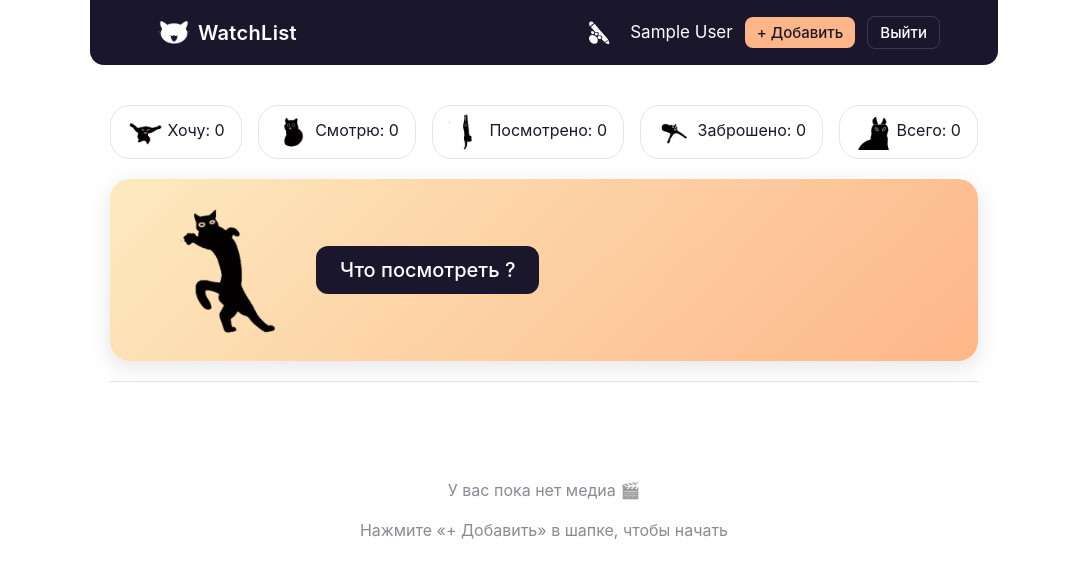
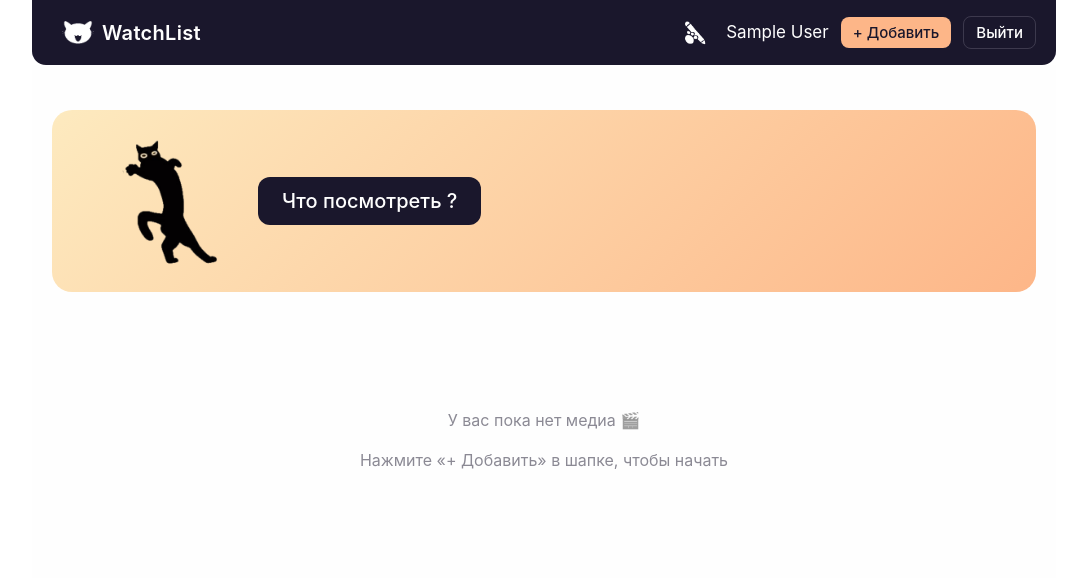
Before and after one commit to katapon-0/educational, a Vue app: page / in a window 1280 px wide. Shown: the top 578 px of the page, without its empty margins (96-1183 px from the left). Built offline with nearby package versions, Linux system fonts and the light colour scheme; sample sign-in values are in the browser's storage.

Commit message:
Кнопки и функционал затронуты

```diff
--- a/src/components/layout/MenuTop.vue
+++ b/src/components/layout/MenuTop.vue
@@ -59,7 +59,7 @@ function closeEditModal() {
 
       <div class="right">
         <div v-if="!isAuth" class="auth">
-          <button @click="goLogin" class="btn">Войти</button>
+          <button @click="goLogin" class="btn">Авторизация</button>
         </div>
         <div v-else class="user">
           <button class="icon-btn" @click="openEditModal" title="Профиль">
@@ -89,7 +89,7 @@ function closeEditModal() {
 }
 
 .topbar-inner {
-  width: 65vw;
+  width: 80vw;
   margin: 0 auto;
   display: flex;
   justify-content: space-between;
--- a/src/components/media/MediaList.vue
+++ b/src/components/media/MediaList.vue
@@ -39,6 +39,13 @@ function selectSort(value) {
   showSortDropdown.value = false;
 }
 
+// сброс всех фильтров и сортировки к значениям по умолчанию
+function resetFilters() {
+  typeFilter.value = "all";
+  statusFilter.value = "all";
+  sortType.value = "date-asc";
+}
+
 const filteredMedia = computed(() => {
   let list = props.items;
   list = filterByType(list, typeFilter.value);
@@ -64,26 +71,57 @@ const filteredMedia = computed(() => {
 <template>
   <div class="list">
     <div class="filters">
-      <button @click="typeFilter = 'all'" :class="['type-btn', { active: typeFilter === 'all' }]">Все</button>
-      <button @click="typeFilter = 'series'" :class="['type-btn', { active: typeFilter === 'series' }]">Сериалы</button>
-      <button @click="typeFilter = 'film'" :class="['type-btn', { active: typeFilter === 'film' }]">Фильмы</button>
+      <button
+        @click="typeFilter = 'all'"
+        :class="['type-btn', { active: typeFilter === 'all' }]"
+      >
+        Все
+      </button>
+      <button
+        @click="typeFilter = 'series'"
+        :class="['type-btn', { active: typeFilter === 'series' }]"
+      >
+        Сериалы
+      </button>
+      <button
+        @click="typeFilter = 'film'"
+        :class="['type-btn', { active: typeFilter === 'film' }]"
+      >
+        Фильмы
+      </button>
 
       <span class="separator"></span>
 
-      <button @click="statusFilter = 'all'" :class="{ active: statusFilter === 'all' }">
-        Все статусы
+      <button
+        @click="statusFilter = 'all'"
+        :class="{ active: statusFilter === 'all' }"
+      >
+        Все
       </button>
-      <button v-for="st in statuses" :key="st" @click="statusFilter = st" :class="{ active: statusFilter === st }">
+      <button
+        v-for="st in statuses"
+        :key="st"
+        @click="statusFilter = st"
+        :class="{ active: statusFilter === st }"
+      >
         {{ statusLabels[st] }}
       </button>
 
       <span class="separator"></span>
 
       <!-- кастомный селект сортировки -->
-      <div class="custom-select" @click="toggleSortDropdown" ref="sortSelectRef">
+      <div
+        class="custom-select"
+        @click="toggleSortDropdown"
+        ref="sortSelectRef"
+      >
         <div class="custom-select__trigger">
           <span>
-            <img :src="sortType === 'overdue' ? iconWarning : iconCalendar" class="sort-icon" alt="sort" />
+            <img
+              :src="sortType === 'overdue' ? iconWarning : iconCalendar"
+              class="sort-icon"
+              alt="sort"
+            />
             {{
               sortType === "date-asc"
                 ? "Ближайшие"
@@ -96,20 +134,34 @@ const filteredMedia = computed(() => {
         </div>
         <div v-if="showSortDropdown" class="custom-select__options">
           <div class="custom-select__option" @click="selectSort('date-asc')">
-            <img :src="iconCalendar" class="sort-icon" alt="calendar" /> Ближайшие
+            <img :src="iconCalendar" class="sort-icon" alt="calendar" />
+            Ближайшие
           </div>
           <div class="custom-select__option" @click="selectSort('date-desc')">
             <img :src="iconCalendar" class="sort-icon" alt="calendar" /> Поздние
           </div>
           <div class="custom-select__option" @click="selectSort('overdue')">
-            <img :src="iconWarning" class="sort-icon" alt="warning" /> Просроченные
+            <img :src="iconWarning" class="sort-icon" alt="warning" />
+            Просроченные
           </div>
         </div>
       </div>
+      <div class="bottom-actions">
+        <button class="reset-btn-bottom" @click="resetFilters">
+          Сбросить
+        </button>
+      </div>
     </div>
 
+    <slot name="stats" />
+
     <div class="grid">
-      <MediaCard v-for="item in filteredMedia" :key="item.id" :item="item" @delete="emit('delete', item.id)" />
+      <MediaCard
+        v-for="item in filteredMedia"
+        :key="item.id"
+        :item="item"
+        @delete="emit('delete', item.id)"
+      />
     </div>
   </div>
 </template>
@@ -130,7 +182,7 @@ const filteredMedia = computed(() => {
 
 .filters button {
   font-family: var(--font-text);
-  padding: 6px 14px;
+  padding: 10px 14px;
   border: 1px solid #e0e0e0;
   border-radius: 20px;
 
@@ -261,6 +313,20 @@ const filteredMedia = computed(() => {
   background: #fdeabf;
 }
 
+.reset-btn {
+  border: 1px solid #e0e0e0;
+  border-radius: 20px;
+  background: transparent;
+  color: #1a172c;
+  cursor: pointer;
+  transition: all 0.2s ease;
+  font-size: 14px;
+}
+.reset-btn:hover {
+  background: #fdeabf;
+  border-color: #fdb688;
+}
+
 @media (max-width: 768px) {
   .filters {
     flex-direction: column;
--- a/src/components/pages/HomePage.vue
+++ b/src/components/pages/HomePage.vue
@@ -33,16 +33,13 @@ function handleDelete(id) {
   <div class="home">
     <div v-if="!currentUser" class="guest">
       <div class="guest-card">
-
         <img src="../../assets/icons/name.png" class="guest-illustration" />
 
-        <h1 class="guest-title">
-          Ваш личный список просмотра
-        </h1>
+        <h1 class="guest-title">Ваш личный список просмотра</h1>
 
         <p class="guest-subtitle">
-          Сохраняйте фильмы и сериалы, отслеживайте прогресс и не забывайте,
-          что хотели посмотреть
+          Сохраняйте фильмы и сериалы, отслеживайте прогресс и не забывайте, что
+          хотели посмотреть
         </p>
 
         <div class="guest-actions">
@@ -50,45 +47,17 @@ function handleDelete(id) {
             Авторизоваться
           </button>
         </div>
-
       </div>
     </div>
 
-
-
     <div v-else>
-      <!-- Статистика -->
-      <div class="stats">
-        <div class="stat-card">
-          <img :src="iconWant" class="icon-emoji" alt="want" /> Хочу:
-          {{ stats.want }}
-        </div>
-
-        <div class="stat-card">
-          <img :src="iconWatching" class="icon-emoji" alt="watching" /> Смотрю:
-          {{ stats.watching }}
-        </div>
-
-        <div class="stat-card">
-          <img :src="iconDone" class="icon-emoji" alt="watching" /> Посмотрено:
-          {{ stats.done }}
-        </div>
-
-        <div class="stat-card">
-          <img :src="iconAbandoned" class="icon-emoji" alt="watching" /> Заброшено:
-          {{ stats.abandoned }}
-        </div>
-
-        <div class="stat-card">
-          <img :src="iconTotal" class="icon-emoji" alt="watching" /> Всего:
-          {{ stats.total }}
-        </div>
-
-      </div>
-
       <!-- Рекомендация -->
       <div class="suggestion">
-        <img src="../../assets/icons/suggetion.png" class="suggestion-icon" alt="icon" />
+        <img
+          src="../../assets/icons/suggetion.png"
+          class="suggestion-icon"
+          alt="icon"
+        />
         <button @click="refreshSuggestion" class="btn-suggestion">
           Что посмотреть ?
         </button>
@@ -98,28 +67,63 @@ function handleDelete(id) {
           <img :src="suggestion.image" class="suggestion-poster" />
           <div class="suggestion-info">
             <strong>{{ suggestion.title }}</strong>
-            <span>({{ suggestion.type === "series" ? "Сериал" : "Фильм" }})</span>
+            <span
+              >({{ suggestion.type === "series" ? "Сериал" : "Фильм" }})</span
+            >
             <span v-if="suggestion.watchDate">
               {{ new Date(suggestion.watchDate).toLocaleDateString() }}
             </span>
-            <button @click="router.push('/media/' + suggestion.id)" class="btn-link">
+            <button
+              @click="router.push('/media/' + suggestion.id)"
+              class="btn-link"
+            >
               Перейти
             </button>
           </div>
         </div>
 
         <!-- Сообщение об отсутствии вариантов -->
-        <p v-else-if="hasSuggestionRequested && !suggestion" class="empty-suggestion">
+        <p
+          v-else-if="hasSuggestionRequested && !suggestion"
+          class="empty-suggestion"
+        >
           Нет доступных вариантов
         </p>
       </div>
 
-      <hr class="divider" />
       <div v-if="!userMedia.length" class="empty-state">
         <p>У вас пока нет медиа 🎬</p>
         <p>Нажмите «+ Добавить» в шапке, чтобы начать</p>
       </div>
-      <MediaList v-else :items="userMedia" @delete="handleDelete" />
+      <MediaList v-else :items="userMedia" @delete="handleDelete">
+        <!-- статистика перенесена под фильтры -->
+        <template #stats>
+          <div class="stats">
+            <div class="stat-card">
+              <img :src="iconWant" class="icon-emoji" alt="want" /> Хочу:
+              {{ stats.want }}
+            </div>
+            <div class="stat-card">
+              <img :src="iconWatching" class="icon-emoji" alt="watching" />
+              Смотрю:
+              {{ stats.watching }}
+            </div>
+            <div class="stat-card">
+              <img :src="iconDone" class="icon-emoji" alt="done" /> Посмотрено:
+              {{ stats.done }}
+            </div>
+            <div class="stat-card">
+              <img :src="iconAbandoned" class="icon-emoji" alt="abandoned" />
+              Заброшено:
+              {{ stats.abandoned }}
+            </div>
+            <div class="stat-card">
+              <img :src="iconTotal" class="icon-emoji" alt="total" /> Всего:
+              {{ stats.total }}
+            </div>
+          </div>
+        </template>
+      </MediaList>
     </div>
   </div>
 </template>
@@ -172,7 +176,7 @@ function handleDelete(id) {
 .stat-card {
   background: #ffffff;
   padding: 8px 16px;
-  border-radius: 20px;
+  border-radius: 12px;
   border: 1px solid #e5e5e5;
   color: #1a172c;
 }
@@ -181,8 +185,7 @@ function handleDelete(id) {
   background: linear-gradient(135deg, #fdeabf 0%, #fdb688 100%);
   border-radius: 20px;
   padding: 16px;
-  margin-bottom: 20px;
-  box-shadow: 0 6px 20px rgba(26, 23, 44, 0.1);
+  margin: 25px 0 40px;
   display: flex;
   align-items: center;
   gap: 16px;
@@ -234,7 +237,9 @@ function handleDelete(id) {
   margin-left: 40px;
   margin-right: 80px;
 
-  transition: transform 0.25s ease, box-shadow 0.25s ease;
+  transition:
+    transform 0.25s ease,
+    box-shadow 0.25s ease;
 }
 
 .suggestion-card:hover {
@@ -293,12 +298,6 @@ function handleDelete(id) {
 .btn-link:hover {
   opacity: 0.92;
   transform: translateY(-1px);
-}
-
-.divider {
-  border: none;
-  border-top: 1px solid #e5e5e5;
-  margin: 20px 0;
 }
 
 .empty-state {
--- a/src/composables/useMedia.js
+++ b/src/composables/useMedia.js
@@ -72,7 +72,7 @@ function filterByStatus(list, status) {
 const statuses = ["want", "watching", "done", "abandoned"]
 
 const statusLabels = {
-    want: "Хочу посмотреть",
+    want: "Хочу",
     watching: "Смотрю",
     done: "Просмотрено",
     abandoned: "Заброшено"
--- a/src/composables/useUsers.js
+++ b/src/composables/useUsers.js
@@ -174,7 +174,7 @@ function addMediaToUser(item) {
         image: item.image || null
     }
     // создаём новый массив, чтобы реактивность сработала
-    const newMedia = [...media, newItem]
+    const newMedia = [newItem, ...media]
     updateUserMedia(newMedia)
 }
 
```
